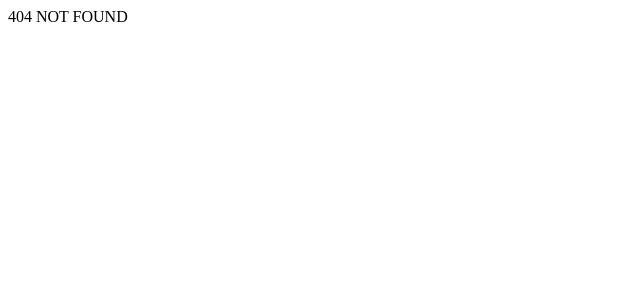
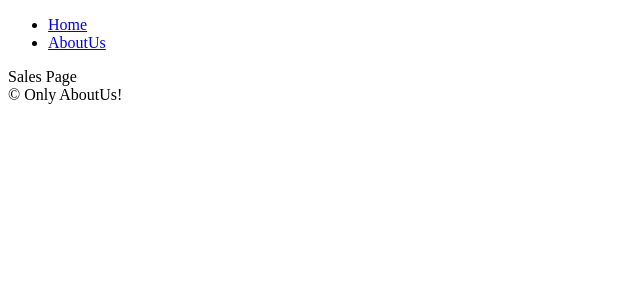
Before and after one commit to JHKIMS/next-practice, a Next.js app: page /about-us/company/jobs/sales in a window 1280 px wide. Before the commit this address had no page. Shown: the top 300 px of the page, without its empty margins (0-640 px from the left). Built offline with nearby package versions, Linux system fonts and the light colour scheme.

Commit message:
feat: layout , metadata, dynamic route practice

```diff
--- a/app/page.tsx
+++ b/app/(home)/page.tsx
@@ -1,9 +1,11 @@
-import Navigation from "../components/navigation";
+export const metadata = {
+    title: "HOME",
+};
 
 const page = () => {
     return (
         <div>
-            <Navigation />
+            Main Home
         </div>
     );
 }
--- /dev/null
+++ b/app/(movies)/movies/[id]/page.tsx
@@ -0,0 +1,6 @@
+const MovieDetail = ({ params: { id } }: { params: { id: string } }) => {
+  console.log(`ID CHECK: ${id}`);
+  return <div>Moives Detail: {id}</div>;
+};
+
+export default MovieDetail;
--- /dev/null
+++ b/app/about-us/company/jobs/sales/page.tsx
@@ -0,0 +1,9 @@
+const Page = () => {
+    return (
+        <div>
+           Sales Page
+        </div>
+    );
+}
+
+export default Page;
--- /dev/null
+++ b/app/about-us/layout.tsx
@@ -0,0 +1,12 @@
+export default function RootLayout({
+  children,
+}: {
+  children: React.ReactNode;
+}) {
+  return (
+    <div>
+        {children}
+        &copy; Only AboutUs!
+    </div>
+  );
+}
--- a/app/about-us/page.tsx
+++ b/app/about-us/page.tsx
@@ -1,9 +1,11 @@
-import Navigation from "../../components/navigation";
+export const metadata = {
+    title: "AboutUS"
+}
 
 const AboutUs = () => {
     return (
         <div>
-            <Navigation />
+            AboutUs Page
         </div>
     );
 }
--- a/app/layout.tsx
+++ b/app/layout.tsx
@@ -1,16 +1,25 @@
-export const metadata = {
-  title: 'Next.js',
-  description: 'Generated by Next.js',
+import { Metadata } from "next";
+import Navigation from "../components/navigation";
+
+export const metadata :Metadata= {
+  title: {
+    template: "%s | NEXT.JS",
+    default: "ETC FRAMEWORK",
+  },
+  description: "The best framework is NEXT.JS",
 }
 
 export default function RootLayout({
   children,
 }: {
-  children: React.ReactNode
+  children: React.ReactNode;
 }) {
   return (
     <html lang="en">
-      <body>{children}</body>
+      <body>
+        <Navigation />
+        {children}
+      </body>
     </html>
-  )
+  );
 }
--- a/app/not-found.tsx
+++ b/app/not-found.tsx
@@ -1,3 +1,9 @@
+import { Metadata } from "next";
+
+export const metadata :Metadata = {
+    title: "404 NOT FOUND"
+}
+
 const NotFound = () => {
     return (
         <div>
```
